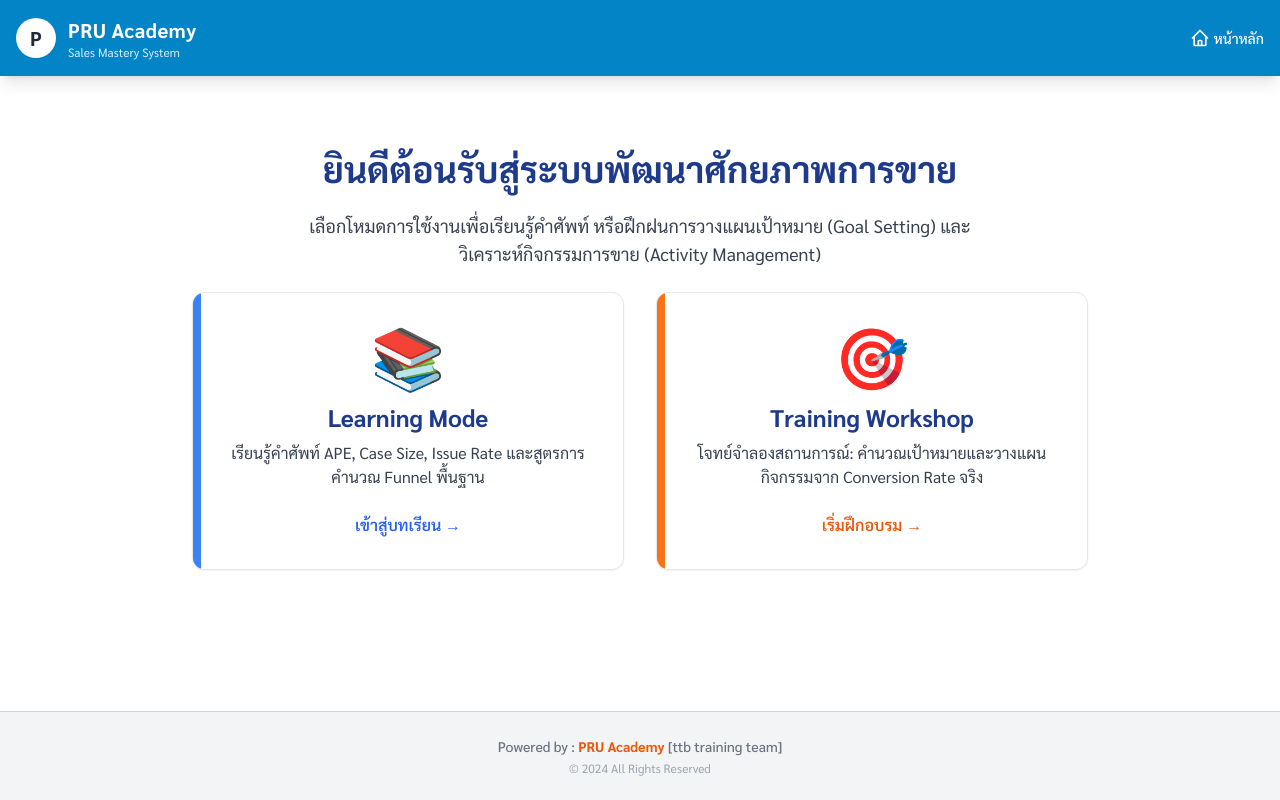
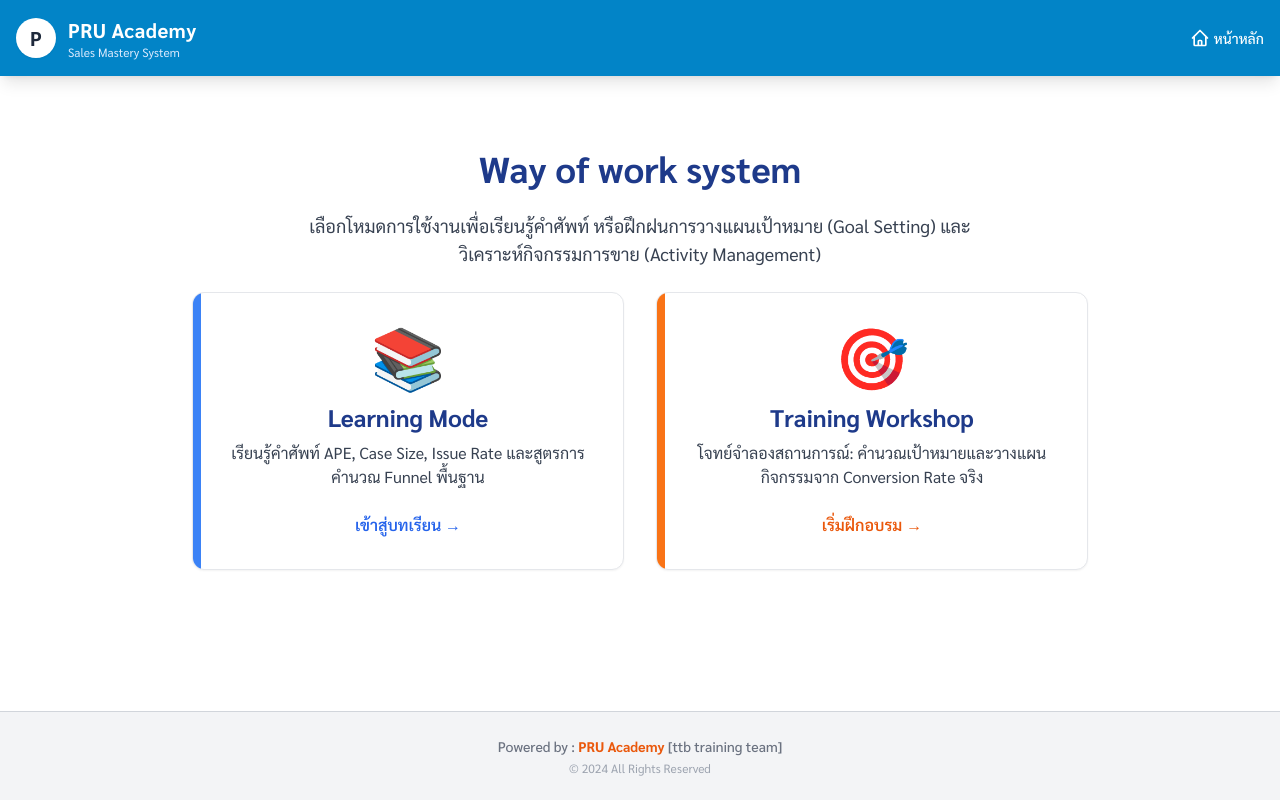
Before and after one commit to pltpdttb-jpg/way-of-work, a plain HTML site: page index.html in a window 1280 px wide. Drawn offline with nearby package versions, Linux system fonts and the light colour scheme.

Commit message:
Update index.html

```diff
--- a/index.html
+++ b/index.html
@@ -51,7 +51,7 @@
 
         <div id="home" class="page-section active">
             <div class="text-center py-10 space-y-6">
-                <h2 class="text-4xl font-bold text-navy">ยินดีต้อนรับสู่ระบบพัฒนาศักยภาพการขาย</h2>
+                <h2 class="text-4xl font-bold text-navy">Way of work system</h2>
                 <p class="text-dark-gray text-lg max-w-2xl mx-auto">เลือกโหมดการใช้งานเพื่อเรียนรู้คำศัพท์ หรือฝึกฝนการวางแผนเป้าหมาย (Goal Setting) และวิเคราะห์กิจกรรมการขาย (Activity Management)</p>
 
                 <div class="grid grid-cols-1 md:grid-cols-2 gap-8 mt-10 max-w-4xl mx-auto">
```
